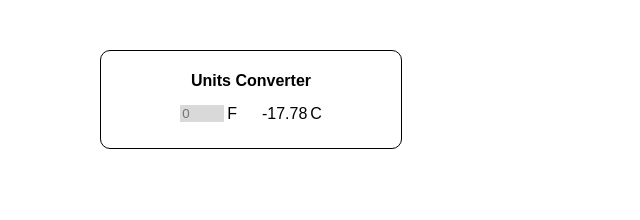
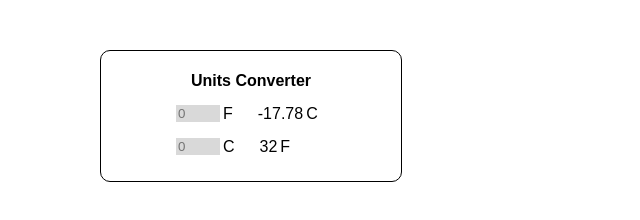
Before and after one commit to mercedechen/unit-converter, a plain HTML site: page index.html in a window 1280 px wide. Shown: the whole page, without its empty margins (0-640 px from the left). Drawn offline with Linux system fonts and the light colour scheme.

Commit message:
Add function to convert C to F

```diff
--- a/index.html
+++ b/index.html
@@ -18,6 +18,17 @@
       <div class="unit">
         <span id="celsiusOutput">0</span>
         <label for="celsiusOutput">C</label>
+      </div>
+    </div>
+
+    <div class="group">
+      <div class="unit">
+        <input type="number" id="celsius" placeholder="0">
+        <label for="celsius">C</label>
+      </div>
+      <div class="unit">
+        <span id="fahrenOutput">0</span>
+        <label for="fahrenOutput">F</label>
       </div>
     </div>
 
--- a/index.js
+++ b/index.js
@@ -1,6 +1,5 @@
 // convert F to C
 const fahren = document.getElementById("fahren");
-const fahrenValue = fahren.value;
 const celsiusOutput = document.getElementById("celsiusOutput")
 
 const convertToCelsius = (fahrenValue) => {
@@ -20,3 +19,25 @@ const updateCelsius = () => {
 updateCelsius();
 
 fahren.addEventListener("input", updateCelsius);
+
+// convert C to F
+const celsius = document.getElementById("celsius");
+const fahrenOutput = document.getElementById("fahrenOutput");
+
+const convertToFahren = (celsiusValue) => {
+  return ((celsiusValue * 9/5) + 32).toFixed(2);
+}
+convertToFahren();
+
+const updateFahren = () => {
+  const celsiusValue = parseFloat(celsius.value);
+  if (!isNaN(celsiusValue)) {
+    const fahrenValue = convertToFahren(celsiusValue);
+    fahrenOutput.innerHTML = fahrenValue;
+  } else {
+    fahrenOutput.innerHTML = "32";
+  }
+}
+updateFahren();
+
+celsius.addEventListener("input", updateFahren);
--- a/style.css
+++ b/style.css
@@ -21,7 +21,6 @@ form {
 
 .group {
   display: flex;
-  justify-content: center;
   margin-bottom: 15px;
 }
 
```
